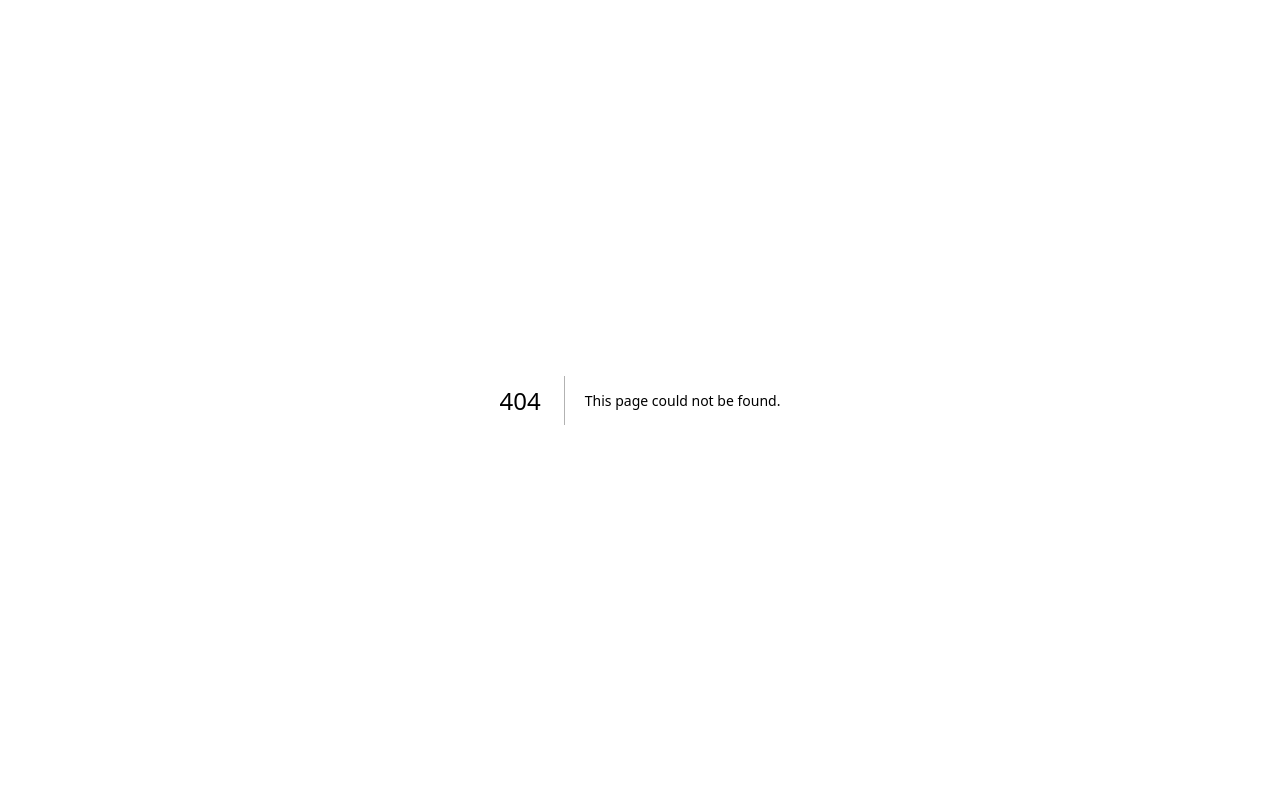
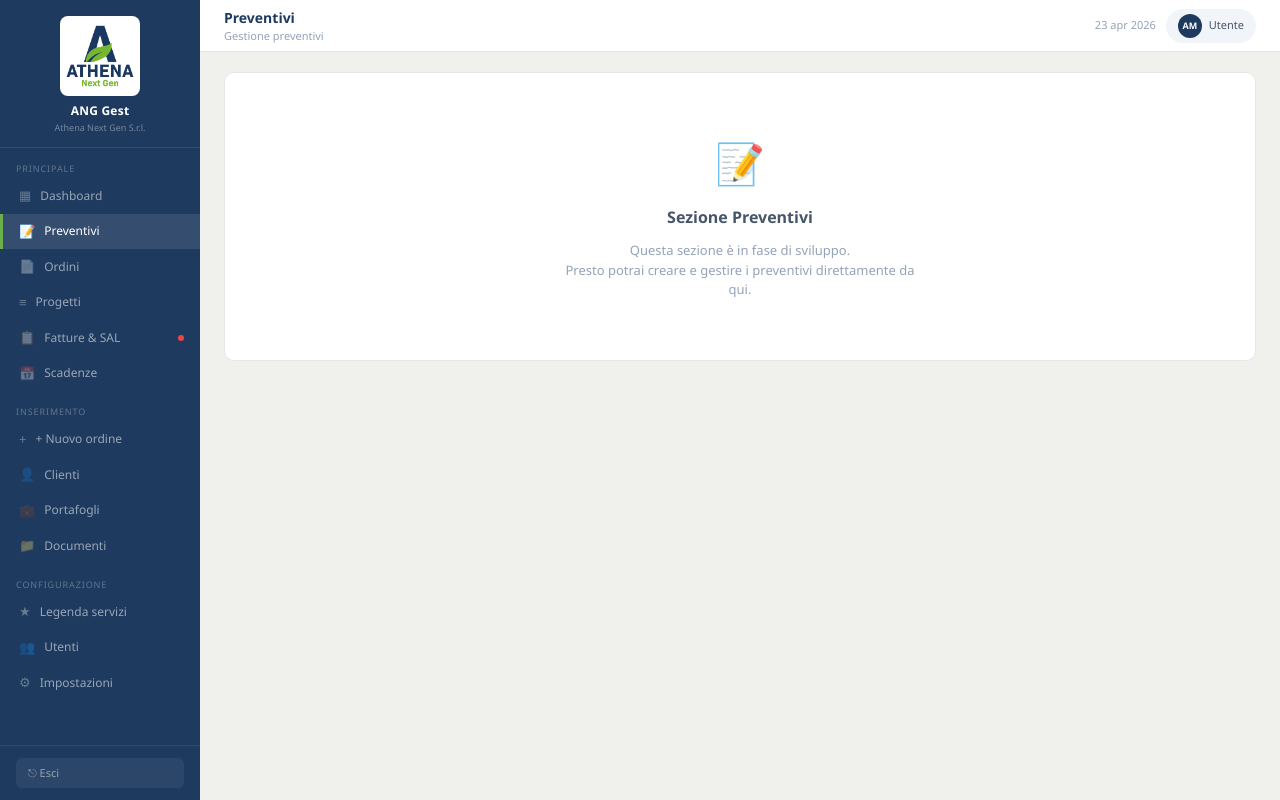
Before and after one commit to marcogiffi-a11y/ANG-Gest, a Next.js app in the folder gestionale-cantieri/gestionale-cantieri/: page /preventivi in a window 1280 px wide. Before the commit this address had no page. Built offline with nearby package versions, Linux system fonts and the light colour scheme; no server answers.

Commit message:
Create page.tsx

```diff
--- /dev/null
+++ b/gestionale-cantieri/gestionale-cantieri/app/(gestionale)/preventivi/page.tsx
@@ -0,0 +1,32 @@
+'use client'
+import Topbar from '@/components/Topbar'
+
+export default function PreventiviPage() {
+  return (
+    <>
+      <Topbar title="Preventivi" subtitle="Gestione preventivi" />
+      <div style={{ padding: '20px 24px' }}>
+        <div style={{
+          background: 'white',
+          borderRadius: 10,
+          border: '1px solid #e5e7eb',
+          padding: '60px 24px',
+          display: 'flex',
+          flexDirection: 'column',
+          alignItems: 'center',
+          justifyContent: 'center',
+          gap: 12,
+          color: '#94a3b8',
+          textAlign: 'center',
+        }}>
+          <div style={{ fontSize: 40 }}>📝</div>
+          <div style={{ fontSize: 16, fontWeight: 700, color: '#475569' }}>Sezione Preventivi</div>
+          <div style={{ fontSize: 13, maxWidth: 360 }}>
+            Questa sezione è in fase di sviluppo.<br />
+            Presto potrai creare e gestire i preventivi direttamente da qui.
+          </div>
+        </div>
+      </div>
+    </>
+  )
+}
```
